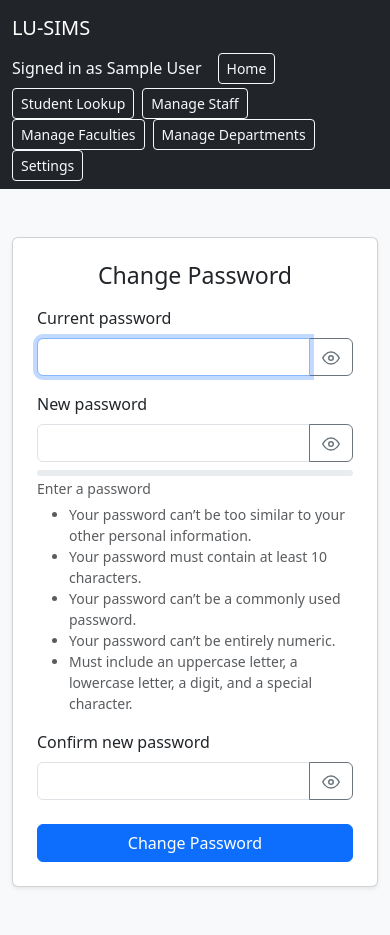
After one commit to IkennaIkwuka/College_FYP, a Django app: page /accounts/settings/change-password/ in a window 390 px wide. The commit adds this page. Run offline with Django 5.2, Linux system fonts and the light colour scheme; the visitor is signed in with stand-in values (Sample User, id 1).

Commit message:
Add self-service password change and expand profile pages
Settings > Change Password now asks for the current password
(PasswordChangeForm) instead of reusing ChangePasswordForm, which stays
reserved for first-login/admin-forced reset and the forgot-password
email link - neither of those knows the old password by design.

User gains phone_number/date_of_birth/gender for staff self-editing
(students already had equivalents on StudentProfile - not unified,
would've meant a data migration for no real benefit). Both profile
pages also gain Date Joined/Last Login for the account holder to
spot unrecognized activity, and the student profile now shows
Name/Email/Username at all, which it never did before.

```diff
--- a/accounts/forms.py
+++ b/accounts/forms.py
@@ -1,7 +1,12 @@
 import re
 
 from django import forms
-from django.contrib.auth.forms import AuthenticationForm, PasswordResetForm, SetPasswordForm
+from django.contrib.auth.forms import (
+    AuthenticationForm,
+    PasswordChangeForm,
+    PasswordResetForm,
+    SetPasswordForm,
+)
 from django.contrib.auth.models import Group
 from django.db.models import Q
 
@@ -40,6 +45,14 @@ class ForgotPasswordForm(BootstrapFormMixin, PasswordResetForm):
     pass
 
 
+class SelfChangePasswordForm(BootstrapFormMixin, PasswordChangeForm):
+    """Voluntary change, for someone who already knows their password - asks for
+    it, unlike ChangePasswordForm (SetPasswordForm) which is deliberately for the
+    two cases where identity was already proven another way (first-login PIN
+    verification, or a forgot-password email link) instead of via the old password.
+    """
+
+
 class ChangePasswordForm(BootstrapFormMixin, SetPasswordForm):
     """Sets a new password without asking for the old one.
 
@@ -54,6 +67,18 @@ class ChangePasswordForm(BootstrapFormMixin, SetPasswordForm):
     routes them through first - so this form itself no longer needs to know anything
     about PINs or student_profile at all.
     """
+
+
+class StaffProfileForm(BootstrapFormMixin, forms.ModelForm):
+    """Self-service personal info for staff - the analogue of students'
+    StudentProfileForm, but on User directly since staff have no separate
+    profile model.
+    """
+
+    class Meta:
+        model = User
+        fields = ["phone_number", "date_of_birth", "gender"]
+        widgets = {"date_of_birth": forms.DateInput(attrs={"type": "date"})}
 
 
 class PreferredUsernameForm(BootstrapFormMixin, forms.Form):
--- a/accounts/templates/accounts/base.html
+++ b/accounts/templates/accounts/base.html
@@ -41,14 +41,14 @@
                         <a class="btn btn-outline-light btn-sm me-2" href="{% url 'courses:faculty_courses' %}">Faculty Courses</a>
                     {% endif %}
                     <div class="dropdown">
-                        <button class="btn btn-outline-light btn-sm dropdown-toggle" type="button" data-bs-toggle="dropdown" aria-expanded="false">
+                        <button class="btn btn-outline-light btn-sm" type="button" data-bs-toggle="dropdown" aria-expanded="false">
                             Settings
                         </button>
                         <ul class="dropdown-menu dropdown-menu-end">
                             <li>
                                 <a class="dropdown-item" href="{% if user.is_student %}{% url 'students:my_profile' %}{% else %}{% url 'accounts:profile' %}{% endif %}">My Profile</a>
                             </li>
-                            <li><a class="dropdown-item" href="{% url 'accounts:change_password' %}">Change Password</a></li>
+                            <li><a class="dropdown-item" href="{% url 'accounts:self_change_password' %}">Change Password</a></li>
                             <li><hr class="dropdown-divider"></li>
                             <li>
                                 <form method="post" action="{% url 'accounts:logout' %}">
--- /dev/null
+++ b/accounts/templates/accounts/self_change_password.html
@@ -0,0 +1,121 @@
+{% extends "accounts/base.html" %}
+
+{% block title %}Change Password - LU-SIMS{% endblock %}
+
+{% block content %}
+    <div class="row justify-content-center">
+        <div class="col-12 col-md-6 col-lg-4">
+            <div class="card shadow-sm mt-4">
+                <div class="card-body p-4">
+                    <h1 class="h3 mb-3 text-center">Change Password</h1>
+                    {% if form.non_field_errors %}
+                        <div class="alert alert-danger">{{ form.non_field_errors }}</div>
+                    {% endif %}
+                    <form method="post">
+                        {% csrf_token %}
+                        <div class="mb-3">
+                            <label for="{{ form.old_password.id_for_label }}" class="form-label">Current password</label>
+                            <div class="input-group">
+                                {{ form.old_password }}
+                                <button type="button" class="btn btn-outline-secondary password-toggle" data-target="{{ form.old_password.id_for_label }}"></button>
+                            </div>
+                            {% for error in form.old_password.errors %}
+                                <div class="text-danger small">{{ error }}</div>
+                            {% endfor %}
+                        </div>
+                        <div class="mb-3">
+                            <label for="{{ form.new_password1.id_for_label }}" class="form-label">New password</label>
+                            <div class="input-group">
+                                {{ form.new_password1 }}
+                                <button type="button" class="btn btn-outline-secondary password-toggle" data-target="{{ form.new_password1.id_for_label }}"></button>
+                            </div>
+                            <div class="progress mt-2" style="height: 6px;">
+                                <div id="password-strength-bar" class="progress-bar" role="progressbar"></div>
+                            </div>
+                            <small id="password-strength-label" class="form-text text-muted">Enter a password</small>
+                            {% for error in form.new_password1.errors %}
+                                <div class="text-danger small">{{ error }}</div>
+                            {% endfor %}
+                            <div class="form-text">{{ form.new_password1.help_text|safe }}</div>
+                        </div>
+                        <div class="mb-3">
+                            <label for="{{ form.new_password2.id_for_label }}" class="form-label">Confirm new password</label>
+                            <div class="input-group">
+                                {{ form.new_password2 }}
+                                <button type="button" class="btn btn-outline-secondary password-toggle" data-target="{{ form.new_password2.id_for_label }}"></button>
+                            </div>
+                            {% for error in form.new_password2.errors %}
+                                <div class="text-danger small">{{ error }}</div>
+                            {% endfor %}
+                        </div>
+                        <button type="submit" class="btn btn-primary w-100 mt-2">Change Password</button>
+                    </form>
+                </div>
+            </div>
+        </div>
+    </div>
+
+    <script>
+        // Rough client-side strength meter, just for feedback as the student types -
+        // the real requirements are enforced server-side by AUTH_PASSWORD_VALIDATORS
+        // (see lu_sims/settings.py and accounts/validators.py), so this can't be
+        // relied on as the actual security check, only as a UX hint.
+        (function () {
+            const input = document.getElementById("{{ form.new_password1.id_for_label }}");
+            const bar = document.getElementById("password-strength-bar");
+            const label = document.getElementById("password-strength-label");
+            if (!input || !bar || !label) {
+                return;
+            }
+
+            // Each point is one box ticked (long enough, has a lowercase letter, etc.) -
+            // more boxes ticked means a stronger password, from 0 up to 6.
+            function scorePassword(password) {
+                let score = 0;
+                if (password.length >= 8) score++;
+                if (password.length >= 12) score++;
+                if (/[a-z]/.test(password)) score++;
+                if (/[A-Z]/.test(password)) score++;
+                if (/[0-9]/.test(password)) score++;
+                if (/[^A-Za-z0-9]/.test(password)) score++;
+                return score;
+            }
+
+            // Ordered weakest to strongest; the last one whose "min" the score
+            // meets or beats is the level that applies. Medium (score 4) is the
+            // accepted minimum - anything below shows a red "needs to be stronger" hint.
+            const levels = [
+                {min: 0, text: "Very weak", color: "bg-danger", width: "10%"},
+                {min: 2, text: "Weak", color: "bg-danger", width: "35%"},
+                {min: 4, text: "Medium", color: "bg-warning", width: "60%"},
+                {min: 5, text: "Strong", color: "bg-success", width: "85%"},
+                {min: 6, text: "Very strong", color: "bg-success", width: "100%"},
+            ];
+
+            input.addEventListener("input", function () {
+                const password = input.value;
+                if (!password) {
+                    bar.style.width = "0%";
+                    bar.className = "progress-bar";
+                    label.textContent = "Enter a password";
+                    label.className = "form-text text-muted";
+                    return;
+                }
+
+                const score = scorePassword(password);
+                let level = levels[0];
+                for (const candidate of levels) {
+                    if (score >= candidate.min) {
+                        level = candidate;
+                    }
+                }
+
+                bar.style.width = level.width;
+                bar.className = "progress-bar " + level.color;
+                const meetsMinimum = score >= 4;
+                label.textContent = level.text + (meetsMinimum ? "" : " - at least Medium is required");
+                label.className = "form-text " + (meetsMinimum ? "text-success" : "text-danger");
+            });
+        })();
+    </script>
+{% endblock %}
--- a/accounts/urls.py
+++ b/accounts/urls.py
@@ -18,6 +18,7 @@ urlpatterns = [
     ),
     path("logout/", auth_views.LogoutView.as_view(), name="logout"),
     path("change-password/", views.ForcedPasswordChangeView.as_view(), name="change_password"),
+    path("settings/change-password/", views.SelfChangePasswordView.as_view(), name="self_change_password"),
     path("verify-pin/", views.verify_pin, name="verify_pin"),
     path("verify-pin/send-code/", views.send_pin_code, name="send_pin_code"),
     path("forgot-password/", views.ForgotPasswordView.as_view(), name="forgot_password"),
--- a/accounts/views.py
+++ b/accounts/views.py
@@ -29,8 +29,10 @@ from .forms import (
     LoginForm,
     PinVerificationForm,
     PreferredUsernameForm,
+    SelfChangePasswordForm,
     StaffAccountForm,
     StaffEditForm,
+    StaffProfileForm,
 )
 from .models import User
 from .services import assign_staff_identity, force_password_reset, generate_staff_id
@@ -40,22 +42,33 @@ from .services import assign_staff_identity, force_password_reset, generate_staf
 def profile(request):
     # Students have their own richer profile page (academic details + editable
     # personal fields) - send anyone who lands here via a stale link or bookmark
-    # to that instead of showing them this staff-oriented, view-only version.
+    # to that instead of showing them this staff-oriented version.
     if request.user.is_student:
         return redirect("students:my_profile")
 
-    if request.method == "POST":
-        form = PreferredUsernameForm(request.POST, user=request.user)
-        if form.is_valid():
-            request.user.preferred_username = form.cleaned_data["preferred_username"]
+    # Two forms on one page (mirrors students.views.my_profile's pattern) - the
+    # submit button's name says which one was actually submitted.
+    if request.method == "POST" and "save_profile" in request.POST:
+        profile_form = StaffProfileForm(request.POST, instance=request.user)
+        username_form = PreferredUsernameForm(user=request.user)
+        if profile_form.is_valid():
+            profile_form.save()
+            messages.success(request, "Profile updated.")
+            return redirect("accounts:profile")
+    elif request.method == "POST":
+        username_form = PreferredUsernameForm(request.POST, user=request.user)
+        profile_form = StaffProfileForm(instance=request.user)
+        if username_form.is_valid():
+            request.user.preferred_username = username_form.cleaned_data["preferred_username"]
             request.user.preferred_username_changed_at = timezone.now()
             request.user.save(update_fields=["preferred_username", "preferred_username_changed_at"])
             messages.success(request, "Preferred username updated.")
             return redirect("accounts:profile")
     else:
-        form = PreferredUsernameForm(user=request.user)
+        profile_form = StaffProfileForm(instance=request.user)
+        username_form = PreferredUsernameForm(user=request.user)
 
-    return render(request, "accounts/profile.html", {"form": form})
+    return render(request, "accounts/profile.html", {"form": username_form, "profile_form": profile_form})
 
 
 def _filtered_staff_users(request):
@@ -272,6 +285,24 @@ class ForcedPasswordChangeView(auth_views.PasswordChangeView):
         return response
 
 
+class SelfChangePasswordView(auth_views.PasswordChangeView):
+    """Voluntary change for someone already in good standing (must_change_password
+    is False, or the ForcePasswordChangeMiddleware would have already routed them
+    to accounts:change_password instead - see accounts/middleware.py).
+    """
+
+    template_name = "accounts/self_change_password.html"
+    form_class = SelfChangePasswordForm
+    success_url = reverse_lazy("accounts:profile")
+
+    def form_valid(self, form):
+        # PasswordChangeView.form_valid() already calls update_session_auth_hash,
+        # so the user stays logged in after this.
+        response = super().form_valid(form)
+        messages.success(self.request, "Password changed.")
+        return response
+
+
 class ForgotPasswordView(auth_views.PasswordResetView):
     template_name = "accounts/forgot_password.html"
     form_class = ForgotPasswordForm
```
Also changed, not shown: accounts/models.py (+17 -0 lines), accounts/templates/accounts/profile.html (+18 -2 lines), students/templates/students/my_profile.html (+13 -0 lines), accounts/migrations/0010_user_date_of_birth_user_gender_user_phone_number.py (added).
